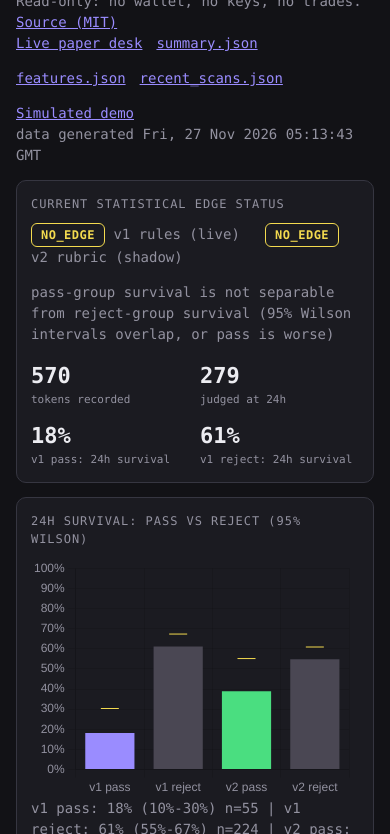
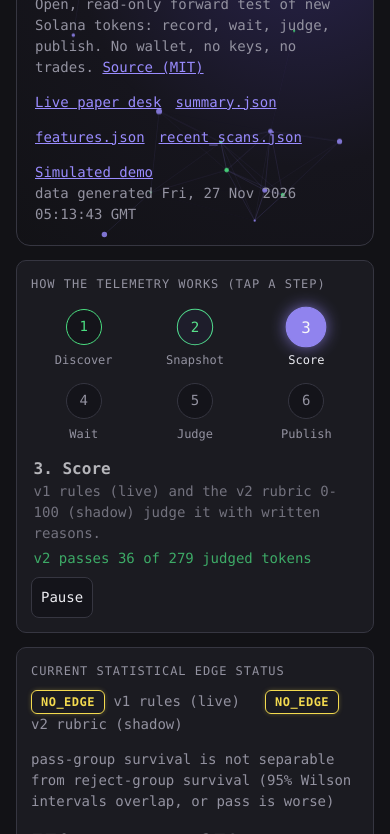
Before and after one commit to Cyptoboy777/Pro-Desk-bot, a plain HTML site: page docs/index.html in a window 390 px wide. Shown: the part 112-946 px from the top of the page. Drawn offline with nearby package versions, Linux system fonts and the light colour scheme.

Commit message:
Interactive motion flows: animated hero, pipeline flow, count-ups, token life replay, animated inspector
Co-Authored-By: Claude Sonnet 5.5 <noreply@anthropic.com>
Claude-Session: https://claude.ai/code/session_014cHq4q8uxKc56GMeD3NWju

```diff
--- a/docs/index.html
+++ b/docs/index.html
@@ -29,33 +29,68 @@ input[type=text]{width:100%}button{cursor:pointer}button:hover{border-color:var(
 ul{margin:6px 0;padding-left:20px}canvas{max-width:100%}
 nav{display:flex;flex-wrap:wrap;gap:14px}
 @media(max-width:700px){.kpis{grid-template-columns:repeat(2,minmax(0,1fr))}.two{grid-template-columns:1fr}.sl{grid-template-columns:1fr 70px;}.sl label{grid-column:1/-1}}
+
+/* ---- motion layer ---- */
+.hero{position:relative;overflow:hidden;border:1px solid var(--line);border-radius:14px;padding:26px 18px 20px;background:radial-gradient(120% 140% at 80% 0%,#2a2450 0%,#16151d 55%,#121216 100%)}
+.hero canvas{position:absolute;inset:0;width:100%;height:100%;display:block}
+.hero>*:not(canvas){position:relative}
+.hero h1{font-size:clamp(24px,6vw,38px);line-height:1.1;letter-spacing:-.02em}
+.hero h1 .w{display:inline-block;opacity:0;transform:translateY(14px);animation:rise .7s cubic-bezier(.2,.8,.2,1) forwards}
+.hero .lede{max-width:560px;margin:10px 0 14px;opacity:0;animation:rise .8s .45s forwards}
+@keyframes rise{to{opacity:1;transform:none}}
+.badge.NO_EDGE,.badge.INSUFFICIENT_DATA{animation:glow 2.8s ease-in-out infinite}
+@keyframes glow{50%{box-shadow:0 0 14px -2px currentColor}}
+.panel{position:relative;transition:border-color .25s,transform .25s}
+.panel::before{content:"";position:absolute;inset:0;border-radius:10px;pointer-events:none;opacity:0;transition:opacity .25s;background:radial-gradient(260px circle at var(--mx,50%) var(--my,0),rgba(154,140,255,.13),transparent 70%)}
+.panel:hover{border-color:#5a5575}.panel:hover::before{opacity:1}
+.rv{opacity:0;transform:translateY(18px);transition:opacity .6s ease,transform .6s cubic-bezier(.2,.8,.2,1)}.rv.in{opacity:1;transform:none}
+.fl-track{position:relative;display:grid;grid-template-columns:repeat(6,1fr);gap:6px;margin:6px 0 14px;padding-top:6px}
+.fl-rail{position:absolute;left:8%;right:8%;top:24px;height:2px;background:var(--line);border-radius:2px}
+.fl-pulse{position:absolute;top:-4px;left:var(--p,0%);width:10px;height:10px;margin-left:-5px;border-radius:50%;background:var(--green);box-shadow:0 0 12px var(--green);transition:left .9s cubic-bezier(.2,.8,.2,1)}
+.fl-step{position:relative;background:none;border:0;color:var(--muted);display:grid;justify-items:center;gap:6px;padding:0;min-height:56px;cursor:pointer}
+.fl-n{width:36px;height:36px;border-radius:50%;display:grid;place-items:center;border:1px solid var(--line);background:#14141a;transition:all .3s}
+.fl-t{font-size:12px}.fl-step.done .fl-n{border-color:var(--green);color:var(--green)}
+.fl-step.on .fl-n{border-color:var(--purple);color:#fff;background:var(--purple);transform:scale(1.14);box-shadow:0 0 16px -2px var(--purple)}.fl-step.on .fl-t{color:var(--text)}
+.fl-info{min-height:84px}.fl-info.swap{animation:swap .45s ease}@keyframes swap{from{opacity:0;transform:translateX(10px)}}
+.fl-it{font-size:16px;font-weight:700}.fl-iv{color:var(--green);margin-top:4px}.fl-play{margin-top:8px}
+.rp-cv{width:100%;height:150px;display:block;margin:10px 0 4px}.rp-read{font-weight:700;min-height:22px;margin-top:6px}
+select{font:inherit;color:var(--text);background:#14141a;border:1px solid var(--line);border-radius:8px;padding:9px;min-height:40px;max-width:100%}
+.meter i{transition:width .9s cubic-bezier(.2,.8,.2,1)}
+#insOut li{animation:rise .5s both}#insOut li:nth-child(2){animation-delay:.08s}#insOut li:nth-child(3){animation-delay:.16s}#insOut li:nth-child(n+4){animation-delay:.24s}
+.scan{position:relative;overflow:hidden}.scan::after{content:"";position:absolute;inset:0;background:linear-gradient(100deg,transparent 30%,rgba(154,140,255,.35) 50%,transparent 70%);animation:sweep .8s ease-out}
+@keyframes sweep{from{transform:translateX(-100%)}to{transform:translateX(100%)}}
+@media(max-width:700px){.fl-track{grid-template-columns:repeat(3,1fr);row-gap:14px}.fl-rail{display:none}.fl-pulse{display:none}}
+@media (prefers-reduced-motion:reduce){*,*::before,*::after{animation:none!important;transition:none!important}.rv,.hero h1 .w,.hero .lede{opacity:1!important;transform:none!important}}
 </style>
 </head>
 <body>
 <div class="wrap">
- <div>
-  <h1>Solana Token <em>Risk &amp; Forward-Test</em> Telemetry</h1>
-  <div class="sub">Open research data on new Solana tokens. Read-only: no wallet, no keys, no trades. <a href="https://github.com/Cyptoboy777/Pro-Desk-bot">Source (MIT)</a></div>
+ <header class="hero">
+  <canvas id="heroCv" aria-hidden="true"></canvas>
+  <h1><span class="w" style="animation-delay:.05s">Which</span> <span class="w" style="animation-delay:.12s">Solana</span> <span class="w" style="animation-delay:.19s">risk</span> <span class="w" style="animation-delay:.26s">signals</span> <span class="w" style="animation-delay:.33s"><em>actually</em></span> <span class="w" style="animation-delay:.40s">work?</span></h1>
+  <div class="lede sub">Open, read-only forward test of new Solana tokens: record, wait, judge, publish. No wallet, no keys, no trades. <a href="https://github.com/Cyptoboy777/Pro-Desk-bot">Source (MIT)</a></div>
   <nav><a href="live.html">Live paper desk</a><a href="api/v1/summary.json">summary.json</a><a href="api/v1/features.json">features.json</a><a href="api/v1/recent_scans.json">recent_scans.json</a><a href="sim.html">Simulated demo</a></nav>
   <div id="status" class="warn">loading…</div>
- </div>
+ </header>
 
- <div class="panel"><h2>Current statistical edge status</h2>
+ <div class="panel rv"><h2>How the telemetry works (tap a step)</h2><div id="flow"><span class="sub">loading…</span></div></div>
+
+ <div class="panel rv"><h2>Current statistical edge status</h2>
   <div><span id="edge" class="badge INSUFFICIENT_DATA">…</span> <span class="sub">v1 rules (live)</span> &nbsp; <span id="edge2" class="badge INSUFFICIENT_DATA">…</span> <span class="sub">v2 rubric (shadow)</span></div>
   <p id="edgeNote" class="sub"></p>
   <div class="kpis"><div class="kpi"><div class="v" id="k1">-</div><div class="l">tokens recorded</div></div><div class="kpi"><div class="v" id="k2">-</div><div class="l">judged at 24h</div></div>
   <div class="kpi"><div class="v" id="k3">-</div><div class="l">v1 pass: 24h survival</div></div><div class="kpi"><div class="v" id="k4">-</div><div class="l">v1 reject: 24h survival</div></div></div>
  </div>
 
- <div class="two">
+ <div class="two rv">
   <div class="panel"><h2>24h survival: pass vs reject (95% Wilson)</h2><canvas id="surv" height="220"></canvas><div id="survNote" class="sub"></div></div>
   <div class="panel"><h2>Paper equity (fees + slippage modelled)</h2><canvas id="eq" height="220"></canvas><div id="eqNote" class="sub"></div></div>
  </div>
 
- <div class="panel"><h2>Which signals go with bad outcomes (24h)</h2><div class="scroll"><table id="feat"></table></div>
+ <div class="panel rv"><h2>Which signals go with bad outcomes (24h)</h2><div class="scroll"><table id="feat"></table></div>
   <div class="sub">precision = share of flagged tokens that went bad. recall = share of bad tokens that were flagged. Sample n = the smaller of the flagged and clear groups. Lift = bad rate if flagged / baseline. p = two-sided Fisher exact, not adjusted for the many signals tested. * = intervals do not overlap. Correlated with each other and with market regime: not causal.</div></div>
 
- <div class="panel"><h2>Filter backtest simulator</h2>
+ <div class="panel rv"><h2>Filter backtest simulator</h2>
   <div class="sub">Recomputed in your browser on the recorded 24h-labelled tokens. Tuning on this same data overfits: treat a good-looking result as a hypothesis for new data.</div>
   <div class="sl"><label for="s_liq">Min liquidity $</label><input id="s_liq" type="range" min="0" max="200000" step="1000" value="10000"><output id="o_liq"></output></div>
   <div class="sl"><label for="s_top">Max top-10 holder %</label><input id="s_top" type="range" min="5" max="100" step="1" value="100"><output id="o_top"></output></div>
@@ -66,7 +101,9 @@ nav{display:flex;flex-wrap:wrap;gap:14px}
   <div id="simNote" class="sub"></div>
  </div>
 
- <div class="panel"><h2>Token risk inspector</h2>
+ <div class="panel rv"><h2>Token life replay (real recorded outcomes)</h2><div class="sub">Pick a recorded token and watch what happened after first sighting. Gaps mean that follow-up was not measured yet.</div><div id="replay"></div></div>
+
+ <div class="panel rv"><h2>Token risk inspector</h2>
   <div class="sub">Runs the open rubric (docs/rubric.js, same as desk/risk_engine.py). Paste a mint seen in the dataset, or try a sample. Unknown mints are looked up on DexScreener from your browser if it allows it; holder and authority data then stay unknown and add no points.</div>
   <input type="text" id="mint" placeholder="Solana mint address (case-sensitive)" autocomplete="off" autocapitalize="off" spellcheck="false">
   <div class="row"><button id="go">Inspect</button><button id="sPass">Sample: passed</button><button id="sRej">Sample: rejected</button><button id="sBad">Sample: went bad</button></div>
@@ -76,6 +113,7 @@ nav{display:flex;flex-wrap:wrap;gap:14px}
 </div>
 <script src="https://cdnjs.cloudflare.com/ajax/libs/Chart.js/4.4.1/chart.umd.min.js"></script>
 <script src="rubric.js"></script>
+<script src="motion.js"></script>
 <script>
 const $=id=>document.getElementById(id);
 const RAW="https://raw.githubusercontent.com/Cyptoboy777/Pro-Desk-bot/live-data/data/api/v1/";
@@ -89,9 +127,9 @@ function setBadge(el,s){el.textContent=s;el.className="badge "+s;}
 
 function summary(s){
   setBadge($("edge"),s.edge_status);setBadge($("edge2"),s.edge_status_v2_shadow);$("edgeNote").textContent=s.edge_note;
-  $("k1").textContent=s.tokens_recorded;$("k2").textContent=s.judged_24h;
+  Motion.tween($("k1"),s.tokens_recorded);Motion.tween($("k2"),s.judged_24h);if($("flow"))Motion.flow($("flow"),s);
   const g=s.pass_vs_reject_24h.v1,f=x=>x.n?pct(x.survival_rate)+" ("+pct(x.survival_ci95[0])+"-"+pct(x.survival_ci95[1])+") n="+x.n:"n=0";
-  $("k3").textContent=pct(g.pass.survival_rate);$("k4").textContent=pct(g.reject.survival_rate);
+  Motion.tween($("k3"),(g.pass.survival_rate||0)*100,{fmt:v=>Math.round(v)+"%"});Motion.tween($("k4"),(g.reject.survival_rate||0)*100,{fmt:v=>Math.round(v)+"%"});
   const v2=s.pass_vs_reject_24h.v2_shadow, L=["v1 pass","v1 reject","v2 pass","v2 reject"], G=[g.pass,g.reject,v2.pass,v2.reject];
   chart("surv",{type:"bar",data:{labels:L,datasets:[{label:"24h survival",data:G.map(x=>x.n?x.survival_rate*100:0),backgroundColor:["#9a8cff","#4a4753","#4ade80","#4a4753"]},
     {type:"line",label:"95% CI low",data:G.map(x=>x.n?x.survival_ci95[0]*100:null),borderColor:"#f3da4f",showLine:false,pointStyle:"line",pointRadius:9},
@@ -120,15 +158,15 @@ function simulate(){
   const rows=DATA.filter(r=>r.bad_24h!=null);let pk=0,pn=0,rk=0,rn=0,pnl=0,trades=0;
   rows.forEach(r=>{const ok=r.liq>=liq&&(r.top10==null||r.top10<=top)&&(r.age_min==null||r.age_min>=age)&&((r.vol24||0)/Math.max(r.liq,1))>=vl;
     if(ok){pn++;pk+=r.bad_24h?1:0;if(r.ret_24h!=null){const cost=2*(0.003+0.5*25/Math.max(r.liq,1));pnl+=25*(Math.max(-1,(1+r.ret_24h)*(1-cost)-1));trades++;}}else{rn++;rk+=r.bad_24h?1:0;}});
-  $("r1").textContent=rows.length?pct(pn/rows.length)+" ("+pn+")":"-";
-  const a=wilson(pn-pk,pn);$("r2").textContent=pn?pct((pn-pk)/pn):"-";$("r3").textContent=rn?pct((rn-rk)/rn):"-";
-  $("r4").textContent=trades?(pnl>=0?"+":"-")+"$"+Math.abs(pnl).toFixed(2):"-";$("r4").className="v "+(pnl>=0?"pos":"neg");
+  rows.length?Motion.tween($("r1"),pn/rows.length*100,{fmt:v=>Math.round(v)+"% ("+pn+")",ms:350}):($("r1").textContent="-");
+  const a=wilson(pn-pk,pn);pn?Motion.tween($("r2"),(pn-pk)/pn*100,{fmt:v=>Math.round(v)+"%",ms:350}):($("r2").textContent="-");rn?Motion.tween($("r3"),(rn-rk)/rn*100,{fmt:v=>Math.round(v)+"%",ms:350}):($("r3").textContent="-");
+  trades?Motion.tween($("r4"),pnl,{fmt:v=>(v>=0?"+":"-")+"$"+Math.abs(v).toFixed(2),ms:350}):($("r4").textContent="-");$("r4").className="v "+(pnl>=0?"pos":"neg");
   $("simNote").textContent=pn?"passed-group survival 95% CI "+pct(a[0])+"-"+pct(a[1])+"; PnL assumes $25 entry at first sighting, held 24h, fee 0.3%/side plus slippage 0.5*size/liquidity per side; a vanished token is -100%. "+trades+" trades. Raw 24h price change is a crude exit, not an achievable fill.":"no tokens pass these filters";
 }
 function show(res,r,note){
-  const o=$("insOut");o.textContent="";
+  const o=$("insOut");o.textContent="";o.classList.remove("scan");void o.offsetWidth;o.classList.add("scan");
   const s=mk("div",(res.passed?"PASS":"REJECT")+" · risk score "+res.risk_score+"/100","badge "+(res.passed?"STATISTICAL_EDGE_DETECTED":"NO_EDGE"));o.appendChild(s);
-  const m=mk("div",null,"meter");const b=document.createElement("i");b.style.width=res.risk_score+"%";b.style.background=res.passed?"#4ade80":"#ff6b6b";m.appendChild(b);o.appendChild(m);
+  const m=mk("div",null,"meter");const b=document.createElement("i");b.style.width="0%";requestAnimationFrame(()=>requestAnimationFrame(()=>{b.style.width=res.risk_score+"%";}));b.style.background=res.passed?"#4ade80":"#ff6b6b";m.appendChild(b);o.appendChild(m);
   o.appendChild(mk("div","maturity "+res.components.maturity+" · concentration "+res.components.concentration+" · liquidity "+res.components.liquidity,"sub"));
   const ul=mk("ul");(res.failed_reasons.length?res.failed_reasons:["no risk points"]).forEach(x=>ul.appendChild(mk("li",x)));o.appendChild(ul);
   if(r&&r.bad_24h!=null)o.appendChild(mk("div","Recorded 24h outcome: "+(r.bad_24h?"BAD (vanished, liquidity or price at least halved)":"survived"),r.bad_24h?"neg":"pos"));
@@ -154,6 +192,8 @@ function sample(kind){const pick=DATA.filter(r=>kind==="pass"?Rubric.assess(r).p
 async function main(){
   try{summary(await get("summary"));}catch(e){$("status").textContent="could not load summary ("+e.message+"). The first Actions run creates it.";}
   get("features").then(features).catch(()=>{});
+  get("recent_scans").then(r=>Motion.replay($("replay"),r.scans)).catch(()=>{$("replay").textContent="replay data unavailable";});
+  Motion.hero($("heroCv"));Motion.reveal(".rv");Motion.spotlight(".panel");
   try{DATA=(await get("dataset")).rows;}catch(e){}
   slid.forEach(k=>$("s_"+k).addEventListener("input",simulate));simulate();
   $("go").onclick=()=>inspect($("mint").value);$("sPass").onclick=()=>sample("pass");$("sRej").onclick=()=>sample("rej");$("sBad").onclick=()=>sample("bad");
--- /dev/null
+++ b/docs/motion.js
@@ -0,0 +1,151 @@
+/* Motion layer for the research dashboard: vanilla JS, no build step, read-only.
+   Honors prefers-reduced-motion (everything renders in its final state, nothing animates). */
+(function (root) {
+  const RM = root.matchMedia && root.matchMedia("(prefers-reduced-motion: reduce)").matches;
+  const $ = (id) => document.getElementById(id);
+  const el = (tag, cls, txt) => { const e = document.createElement(tag); if (cls) e.className = cls; if (txt != null) e.textContent = txt; return e; };
+  const ease = (t) => 1 - Math.pow(1 - t, 3);
+
+  /* number tween: Motion.tween(node, to, {fmt, ms}) */
+  const state = new WeakMap();
+  function tween(node, to, o) {
+    o = o || {}; const fmt = o.fmt || ((v) => Math.round(v).toLocaleString("en-US"));
+    if (RM || !isFinite(to)) { node.textContent = fmt(to); state.set(node, to); return; }
+    const from = state.has(node) ? state.get(node) : 0, ms = o.ms || 700, t0 = performance.now();
+    state.set(node, to);
+    (function step(now) {
+      const k = Math.min(1, (now - t0) / ms);
+      node.textContent = fmt(from + (to - from) * ease(k));
+      if (k < 1 && state.get(node) === to) requestAnimationFrame(step);
+    })(t0);
+  }
+
+  /* scroll reveal with stagger */
+  function reveal(selector) {
+    const items = [].slice.call(document.querySelectorAll(selector));
+    if (RM || !("IntersectionObserver" in root)) { items.forEach((x) => x.classList.add("in")); return; }
+    const io = new IntersectionObserver((es) => es.forEach((e) => {
+      if (e.isIntersecting) { e.target.classList.add("in"); io.unobserve(e.target); }
+    }), { threshold: 0.08 });
+    items.forEach((x, i) => { x.style.transitionDelay = Math.min(i % 4, 3) * 70 + "ms"; io.observe(x); });
+  }
+
+  /* pointer spotlight on panels */
+  function spotlight(selector) {
+    if (RM) return;
+    document.querySelectorAll(selector).forEach((p) => p.addEventListener("pointermove", (e) => {
+      const r = p.getBoundingClientRect();
+      p.style.setProperty("--mx", e.clientX - r.left + "px"); p.style.setProperty("--my", e.clientY - r.top + "px");
+    }));
+  }
+
+  /* hero constellation: drifting "tokens"; pauses when hidden */
+  function hero(canvas) {
+    const ctx = canvas.getContext("2d"); let W = 0, H = 0, pts = [], run = true, mouse = null;
+    const dpr = Math.min(root.devicePixelRatio || 1, 2);
+    function size() {
+      const r = canvas.getBoundingClientRect(); W = r.width; H = r.height;
+      canvas.width = W * dpr; canvas.height = H * dpr; ctx.setTransform(dpr, 0, 0, dpr, 0, 0);
+      const n = Math.max(18, Math.min(56, Math.round(W * H / 14000)));
+      pts = []; for (let i = 0; i < n; i++) pts.push({ x: Math.random() * W, y: Math.random() * H, vx: (Math.random() - .5) * .35, vy: (Math.random() - .5) * .35, r: 1 + Math.random() * 2, g: Math.random() < .22 });
+    }
+    function draw() {
+      ctx.clearRect(0, 0, W, H);
+      for (let i = 0; i < pts.length; i++) {
+        const p = pts[i];
+        if (!RM) { p.x += p.vx; p.y += p.vy; if (p.x < 0 || p.x > W) p.vx *= -1; if (p.y < 0 || p.y > H) p.vy *= -1; }
+        for (let j = i + 1; j < pts.length; j++) {
+          const q = pts[j], d = Math.hypot(p.x - q.x, p.y - q.y);
+          if (d < 120) { ctx.strokeStyle = "rgba(154,140,255," + (0.22 * (1 - d / 120)) + ")"; ctx.beginPath(); ctx.moveTo(p.x, p.y); ctx.lineTo(q.x, q.y); ctx.stroke(); }
+        }
+        if (mouse) { const d = Math.hypot(p.x - mouse.x, p.y - mouse.y); if (d < 140 && !RM) { p.x += (mouse.x - p.x) * .004; p.y += (mouse.y - p.y) * .004; } }
+        ctx.fillStyle = p.g ? "rgba(74,222,128,.9)" : "rgba(154,140,255,.8)"; ctx.beginPath(); ctx.arc(p.x, p.y, p.r, 0, 6.283); ctx.fill();
+      }
+      if (run && !RM) requestAnimationFrame(draw);
+    }
+    canvas.parentNode.addEventListener("pointermove", (e) => { const r = canvas.getBoundingClientRect(); mouse = { x: e.clientX - r.left, y: e.clientY - r.top }; });
+    canvas.parentNode.addEventListener("pointerleave", () => { mouse = null; });
+    document.addEventListener("visibilitychange", () => { run = !document.hidden; if (run) draw(); });
+    root.addEventListener("resize", size); size(); draw();
+  }
+
+  /* interactive pipeline flow with a travelling pulse; click a step to pin it */
+  function flow(host, s) {
+    const cov = ((s.time_series_coverage || {}).windows) || {}, w24 = cov["T+24h"] || {}, w30 = cov["T+30m"] || {};
+    const pv = (s.pass_vs_reject_24h || {}).v2_shadow || {};
+    const steps = [
+      ["Discover", "New Solana token profiles from DexScreener.", s.tokens_recorded + " tokens recorded so far"],
+      ["Snapshot", "Price, liquidity, volume, holders, authorities and LP lock at first sighting (RugCheck + DexScreener).", "append-only rows on the live-data branch"],
+      ["Score", "v1 rules (live) and the v2 rubric 0-100 (shadow) judge it with written reasons.", pv.pass ? "v2 passes " + pv.pass.n + " of " + (pv.pass.n + pv.reject.n) + " judged tokens" : "rubric v2.0.0"],
+      ["Wait", "Revisit at T+30m, 2h, 6h and 24h and record liquidity, holder and volume changes.", "T+30m seen " + (w30.observed || 0) + "/" + (w30.expected || 0) + " · T+24h seen " + (w24.observed || 0) + "/" + (w24.expected || 0)],
+      ["Judge", "Bad = vanished, or liquidity or price halved. Wilson 95% intervals, never a bare percentage.", s.judged_24h + " judged at 24h · status " + s.edge_status],
+      ["Publish", "Static versioned JSON + this page. Zero wallet, zero signing, enforced by CI.", "generated " + new Date(s.generated_at * 1000).toUTCString().slice(5, 22) + " UTC"],
+    ];
+    host.textContent = "";
+    const track = el("div", "fl-track"), rail = el("div", "fl-rail"), pulse = el("i", "fl-pulse"); rail.appendChild(pulse); track.appendChild(rail);
+    const btns = steps.map((st, i) => { const b = el("button", "fl-step"); b.type = "button"; b.setAttribute("aria-pressed", "false");
+      b.appendChild(el("span", "fl-n", String(i + 1))); b.appendChild(el("span", "fl-t", st[0])); track.appendChild(b); return b; });
+    const info = el("div", "fl-info"), it = el("div", "fl-it"), id = el("div", "sub"), iv = el("div", "fl-iv");
+    info.appendChild(it); info.appendChild(id); info.appendChild(iv);
+    const ctl = el("button", "fl-play", RM ? "Play" : "Pause"); ctl.type = "button";
+    host.appendChild(track); host.appendChild(info); host.appendChild(ctl);
+    let cur = 0, timer = null, playing = !RM;
+    function set(i) {
+      cur = i; btns.forEach((b, k) => { b.classList.toggle("on", k === i); b.classList.toggle("done", k < i); b.setAttribute("aria-pressed", String(k === i)); });
+      pulse.style.setProperty("--p", (i / (steps.length - 1)) * 100 + "%");
+      info.classList.remove("swap"); void info.offsetWidth; info.classList.add("swap");
+      it.textContent = (i + 1) + ". " + steps[i][0]; id.textContent = steps[i][1]; iv.textContent = steps[i][2];
+    }
+    function tick() { set((cur + 1) % steps.length); }
+    function play() { if (timer) clearInterval(timer); timer = setInterval(tick, 2400); playing = true; ctl.textContent = "Pause"; }
+    function stop() { if (timer) clearInterval(timer); timer = null; playing = false; ctl.textContent = "Play"; }
+    btns.forEach((b, i) => b.addEventListener("click", () => { stop(); set(i); }));
+    ctl.addEventListener("click", () => (playing ? stop() : play()));
+    set(0); if (playing) play();
+  }
+
+  /* token life replay: scrub or play through REAL recorded outcomes (entry, +1h, +6h, +24h) */
+  function replay(host, scans) {
+    const list = (scans || []).filter((x) => x.outcomes && (x.outcomes["1h"] || x.outcomes["6h"] || x.outcomes["24h"])).slice(0, 40);
+    host.textContent = "";
+    if (!list.length) { host.appendChild(el("div", "sub", "No token has follow-up outcomes yet. Replays appear after the first scored runs.")); return; }
+    const sel = el("select"); sel.setAttribute("aria-label", "Recorded token");
+    list.forEach((x, i) => { const o = el("option", null, (x.symbol || "?") + " · " + (x.v2_passed ? "v2 pass" : "v2 reject") + " · score " + x.v2_risk_score); o.value = i; sel.appendChild(o); });
+    const cv = el("canvas", "rp-cv"); cv.height = 150;
+    const rng = el("input"); rng.type = "range"; rng.min = 0; rng.max = 3; rng.step = 0.01; rng.value = 3; rng.setAttribute("aria-label", "Time since first sighting");
+    const play = el("button", null, "Replay"); play.type = "button";
+    const row = el("div", "row"); row.appendChild(sel); row.appendChild(play);
+    const read = el("div", "rp-read"), why = el("div", "sub");
+    host.appendChild(row); host.appendChild(cv); host.appendChild(rng); host.appendChild(read); host.appendChild(why);
+    const labels = ["first seen", "+1h", "+6h", "+24h"];
+    function series(x) {
+      const pts = [{ t: 0, v: 0, gone: false }]; [["1h", 1], ["6h", 2], ["24h", 3]].forEach(([k, t]) => { const o = x.outcomes[k]; if (o) pts.push({ t, v: o.gone ? -100 : o.price_change_pct, gone: o.gone, liq: o.liq }); });
+      return pts;
+    }
+    function draw(x, pos) {
+      const W = cv.clientWidth || 300, H = 150, d = Math.min(root.devicePixelRatio || 1, 2); cv.width = W * d; const c = cv.getContext("2d"); c.setTransform(d, 0, 0, d, 0, 0); c.clearRect(0, 0, W, H);
+      const pts = series(x), vals = pts.map((p) => p.v), lo = Math.min(-10, ...vals), hi = Math.max(10, ...vals), X = (t) => 12 + t / 3 * (W - 24), Y = (v) => H - 18 - (v - lo) / (hi - lo) * (H - 36);
+      c.strokeStyle = "#363641"; c.setLineDash([4, 4]); c.beginPath(); c.moveTo(0, Y(0)); c.lineTo(W, Y(0)); c.stroke(); c.setLineDash([]);
+      c.fillStyle = "#9392a0"; c.font = "11px ui-monospace,monospace"; labels.forEach((l, i) => c.fillText(l, Math.min(W - 52, Math.max(2, X(i) - 20)), H - 3));
+      let last = pts[0], col = "#4ade80";
+      c.lineWidth = 2; c.beginPath(); c.moveTo(X(0), Y(0));
+      for (let i = 1; i < pts.length; i++) {
+        const p = pts[i], prev = pts[i - 1]; if (pos <= prev.t) break;
+        const k = Math.min(1, (pos - prev.t) / (p.t - prev.t)), t = prev.t + (p.t - prev.t) * k, v = prev.v + (p.v - prev.v) * k;
+        c.lineTo(X(t), Y(v)); last = { t, v, gone: p.gone, liq: p.liq, at: k >= 1 ? p : prev };
+      }
+      col = last.v < -50 ? "#ff6b6b" : last.v < 0 ? "#f3da4f" : "#4ade80"; c.strokeStyle = col; c.stroke();
+      c.fillStyle = col; c.beginPath(); c.arc(X(last.t), Y(last.v), 5, 0, 6.283); c.fill();
+      read.textContent = labels[Math.min(3, Math.round(pos))] + ": " + (last.gone ? "pair gone (counted as -100%)" : (last.v >= 0 ? "+" : "") + Number(last.v).toFixed(1) + "% vs first sighting") + (last.liq != null && !last.gone ? " · liquidity $" + Math.round(last.liq).toLocaleString("en-US") : "");
+      read.style.color = col;
+    }
+    let raf = null;
+    function show() { const x = list[+sel.value]; draw(x, +rng.value); why.textContent = "Rubric v2 said: " + (x.failed_reasons[0] || "no risk points") + (x.bad_24h == null ? "" : " · judged at 24h: " + (x.bad_24h ? "BAD" : "survived")); }
+    function go() { if (raf) cancelAnimationFrame(raf); if (RM) { rng.value = 3; show(); return; } const t0 = performance.now(), ms = 4200; rng.value = 0;
+      (function f(n) { const k = Math.min(1, (n - t0) / ms); rng.value = 3 * ease(k); show(); if (k < 1) raf = requestAnimationFrame(f); })(t0); }
+    sel.addEventListener("change", go); rng.addEventListener("input", () => { if (raf) cancelAnimationFrame(raf); show(); }); play.addEventListener("click", go);
+    root.addEventListener("resize", show); go();
+  }
+
+  root.Motion = { tween, reveal, spotlight, hero, flow, replay, reduced: RM };
+})(typeof self !== "undefined" ? self : this);
```
Also changed, not shown: 1 other file.
